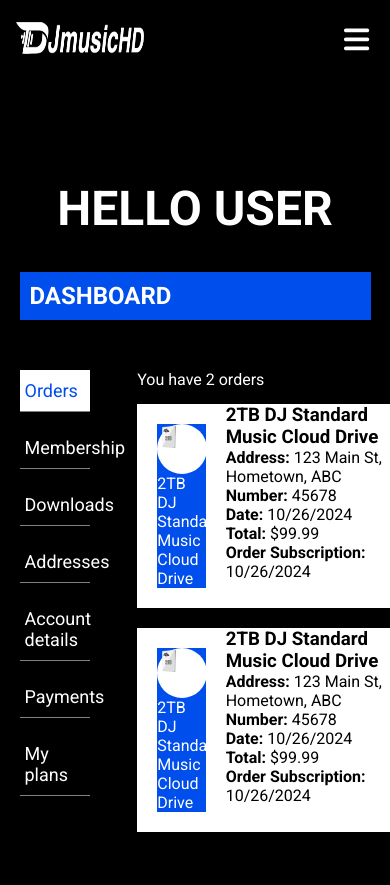
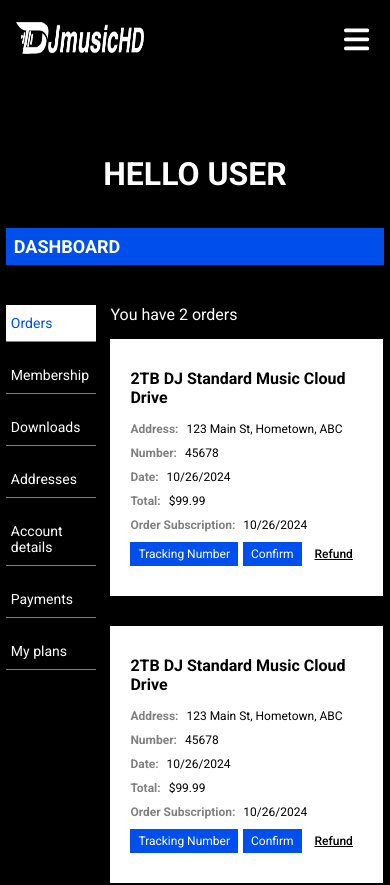
Before and after one commit to ahadout/DjMusic, a React (Create React App) app: page /dashboard in a window 390 px wide. Shown: the top 885 px of the page. Built offline with nearby package versions, Linux system fonts and the light colour scheme; a web font is replaced by a local one.

Commit message:
useDashboard Orders Contaier added

```diff
--- a/src/assets/css/UserDashboard/Dashboard.css
+++ b/src/assets/css/UserDashboard/Dashboard.css
@@ -1,6 +1,7 @@
 .Dashboard-container{
     margin-top: 100px;
     margin-bottom: 160px;
+    overflow: hidden;
 }
 
 .Dashboard-second-container{
@@ -62,3 +63,54 @@
 .Dashboard-list-content{
     color: white;
 }
+
+@media (max-width: 720px) {
+    .Dashboard-container{
+        margin-top: 40px;
+        margin-bottom: 140px;
+    }
+
+    .Dashboard-second-container{
+        width: 95%;
+    }
+
+    .Hello-user h1{
+        font-size: 2rem;
+    }
+
+    .Dashboard-bar{
+        margin-bottom: 40px;
+        padding: 8px;
+    }
+    .Dashboard-bar h2{
+        font-size: 18px;
+    }
+
+    .Dashboard-list{
+        width: 90%;
+    }
+    .Dashboard-list ul li{
+        font-size: 16px;
+    }
+}
+
+@media (max-width: 480px) {
+    .Dashboard-content{
+        column-gap: 10px;
+    }
+    .Dashboard-container{
+        margin-bottom: 100px;
+    }
+
+    .Dashboard-second-container{
+        width: 97%;
+    }
+
+    .Dashboard-list{
+        width: 95%;
+    }
+
+    .Dashboard-list ul li{
+        font-size: 14px;
+    }
+}
--- a/src/assets/css/UserDashboard/Orders_Content.css
+++ b/src/assets/css/UserDashboard/Orders_Content.css
@@ -5,28 +5,155 @@
 
 .Orders_order_container{
     background-color: white;
-    margin-bottom: 20px;
+    margin-bottom: 30px;
     display: grid;
-    grid-template-columns: 35% 65%;
+    grid-template-columns: 30% 67%;
+    column-gap: 30px;
+    padding: 40px 20px;
 }
 
 .Orders_order_image{
     grid-column: 1/2;
-    margin: 20px;
+    margin: 0 20px;
 }
 .Orders_order_image #Order_product_card{
     background-color: var(--primary-color);
-}
-.Orders_order_image #Order_product_card .Order_product_card_circle{
-    background-color: white;
-    border-radius: 50%;
-    height: 50px;
-    width: 50px;
-}
-.Orders_order_image #Order_product_card .Order_product_card_circle img{
-    width: 50%;
+    display: flex;
+    flex-direction: column;
+    justify-content: space-evenly;
+    align-items: center;
+    height: 45vh;
+    width: 15vw;
 }
 
-.Orders_order_details_container{
+.Orders_order_image #Order_product_card .Order_product_card_circle img{
+    width: 12vw;
+}
+.Orders_order_image #Order_product_card p{
+    text-align: center;
+}
+
+.Orders_order_details_container .order-details{
+    height: 100%;
+    display: flex;
+    flex-direction: column;
+    justify-content: space-between;
+    padding: 10px;
+}
+.Orders_order_details_container .order-details h3{
+    color: black;
+    font-size: 2rem;
+    margin-bottom: 30px;
+}
+.Orders_order_details_container .order-details .order-detail{
+    margin-bottom: 10px;
+    font-size: 22px;
+}
+.Orders_order_details_container .order-details .order-detail strong{
+    color: grey;
+    margin-right: 5px;
+}
+.Orders_order_details_container .order-details .order-detail span{
     color: black;
 }
+
+.Orders_order_details_container .order-details .order-buttons button:not(:last-child){
+    margin-right: 10px;
+    background-color: var(--primary-color);
+    color: white;
+    padding: 8px 15px;
+    border: none;
+}
+.Orders_order_details_container .order-details .order-buttons button:hover:not(:last-child){
+    cursor: pointer;
+    background-color: blue;
+}
+
+.Orders_order_details_container .order-details .order-buttons #refund{
+    color: black;
+    background: transparent;
+    border: none;
+    margin: 0 15px;
+    font-weight: 500;
+    text-decoration: underline;
+}
+
+@media (max-width: 1024px) {
+    .Orders_order_container{
+        padding: 20px 10px;
+    }
+
+    .Orders_order_image{
+        margin: 0;
+    }
+
+    .Orders_order_image #Order_product_card{
+        width: 100%;
+    }
+
+    .Orders_order_details_container .order-details h3{
+        font-size: 1.7rem;
+        margin-bottom: 15px;
+    }
+
+    .Orders_order_details_container .order-details .order-detail{
+        font-size: 18px;
+    }
+}
+
+@media (max-width: 720px) {
+    .Orders_order_image{
+        display: flex;
+        flex-wrap: wrap;
+        justify-content: center;
+        align-content: center !important;
+    }
+    .Orders_order_image #Order_product_card{
+        height: 35vh;
+        width: 100%;
+    }
+
+    .Orders_order_details_container .order-details h3{
+        font-size: 1.3rem;
+        margin-bottom: 15px;
+    }
+
+    .Orders_order_details_container .order-details .order-detail{
+        font-size: 14px;
+    }
+
+    .Orders_order_details_container .order-details .order-buttons button:not(:last-child){
+        margin-right: 5px;
+        padding: 5px 10px;
+        font-size: 12px;
+    }
+    .Orders_order_details_container .order-details .order-buttons #refund{
+        margin: 0 8px;
+        font-size: 12px;
+    }
+}
+
+@media (max-width: 480px) {
+    .Orders_order_image{
+        display: none;
+    }
+
+    .Orders_order_details_container{
+        grid-column: 1/3;
+    }
+
+    .Orders_order_details_container .order-details h3{
+        font-size: 1rem;
+        margin-bottom: 15px;
+    }
+
+    .Orders_order_details_container .order-details .order-detail{
+        font-size: 12px;
+    }
+
+    .Orders_order_details_container .order-details .order-buttons button:not(:last-child){
+        margin-right: 5px;
+        padding: 5px 8px;
+        font-size: 12px;
+    }
+}
--- a/src/pages/UserDashboard/Orders_Content.js
+++ b/src/pages/UserDashboard/Orders_Content.js
@@ -1,6 +1,7 @@
 import React from 'react';
-// import ProductCard from "../../components/ProductCard";
-import twoTbCloud from "../../assets/images/2tb_cloud.png";
+import SandiskTwotbSolidState from "../../assets/images/Sandisk 2tb solid state.png";
+import hard_drive_2tb_white_background from "../../assets/images/2tb_hard_drive_white_background.png"
+import cloud_2tb_white_background from "../../assets/images/2tb_cloud_white_background.png";
 import "../../assets/css/UserDashboard/Orders_Content.css";
 
 function OrderProductCard(props) {
@@ -18,6 +19,7 @@ function OrderDetails({ title, address, number, date, total, productType, subscr
   return (
     <div className="order-details">
       <h3>{title}</h3>
+      <div>
         <div className="order-detail">
           <strong>Address:</strong> <span>{address}</span>
         </div>
@@ -35,6 +37,12 @@ function OrderDetails({ title, address, number, date, total, productType, subscr
             <strong>Order Subscription:</strong> <span>{subscriptionExpiryDate}</span>
           </div>
         )}
+      </div>
+      <div className='order-buttons'>
+        <button id='tracking-number'>Tracking Number</button>
+        <button id='confirm'>Confirm</button>
+        <a href='#' id='refund'>Refund</a>
+      </div>
     </div>
   );
 }
@@ -60,7 +68,7 @@ function Orders_Content() {
         <div className='Orders_order_container'>
           <div className='Orders_order_image'>
             <OrderProductCard
-              imgSrc={twoTbCloud}
+              imgSrc={cloud_2tb_white_background}
               imgAlt="2TB DJ Standard Music Cloud Drive"
               description="2TB DJ Standard <br /> Music <br /> Cloud Drive"
               imgClass="CloudDrives_Section2_ProductCard_img"
@@ -82,7 +90,7 @@ function Orders_Content() {
         <div className='Orders_order_container'>
           <div className='Orders_order_image'>
             <OrderProductCard
-              imgSrc={twoTbCloud}
+              imgSrc={hard_drive_2tb_white_background}
               imgAlt="2TB DJ Standard Music Cloud Drive"
               description="2TB DJ Standard <br /> Music <br /> Cloud Drive"
               imgClass="CloudDrives_Section2_ProductCard_img"
```
Also changed, not shown: src/assets/images/2tb_cloud_white_background.png (added), src/assets/images/2tb_hard_drive_white_background.png (added). Lines whose indentation alone changed are shown as unchanged.
